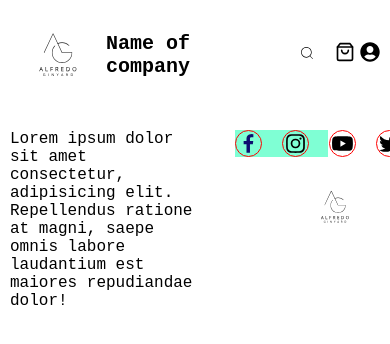
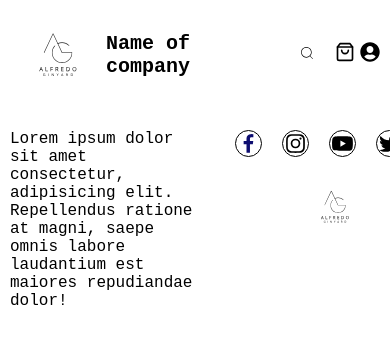
Before and after one commit to CipHer170/admin-sale-react-first, a React (Create React App) app: page / in a window 390 px wide. Shown: the top 344 px of the page. Built offline with nearby package versions, Linux system fonts and the light colour scheme.

Commit message:
footer styling fixed

```diff
--- a/src/components/Footer/Footer.scss
+++ b/src/components/Footer/Footer.scss
@@ -27,21 +27,19 @@
       &_wrapper {
         display: flex;
         gap: 20px;
-        background-color: aquamarine;
       }
     }
     .link {
       width: 25px;
       height: 25px;
       font-size: 25px;
-      border: 1px solid red;
+      border: 1px solid inherit;
       border-radius: 50px;
     }
   }
   &__logo {
     width: 200px;
     height: 60px;
-    padding: 0;
     // background-color: gray;
     img {
       width: 100%;
```
